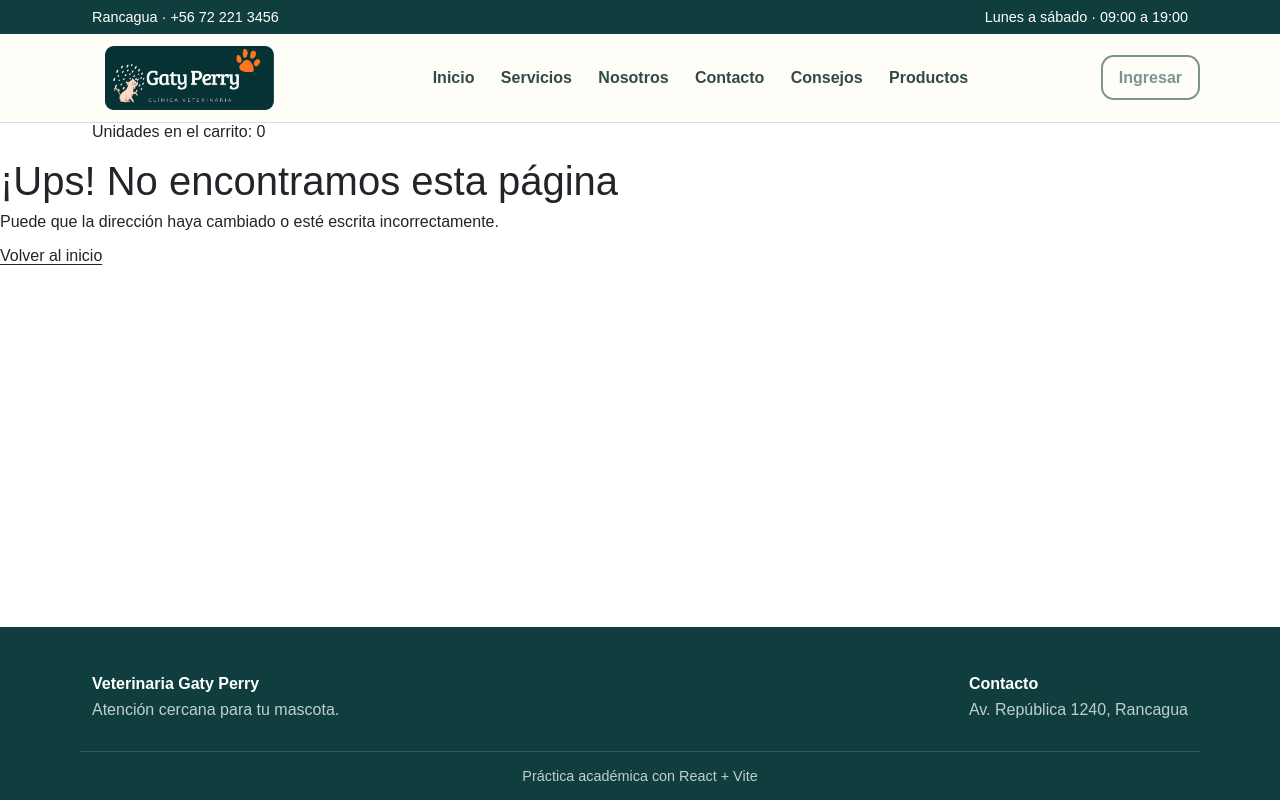
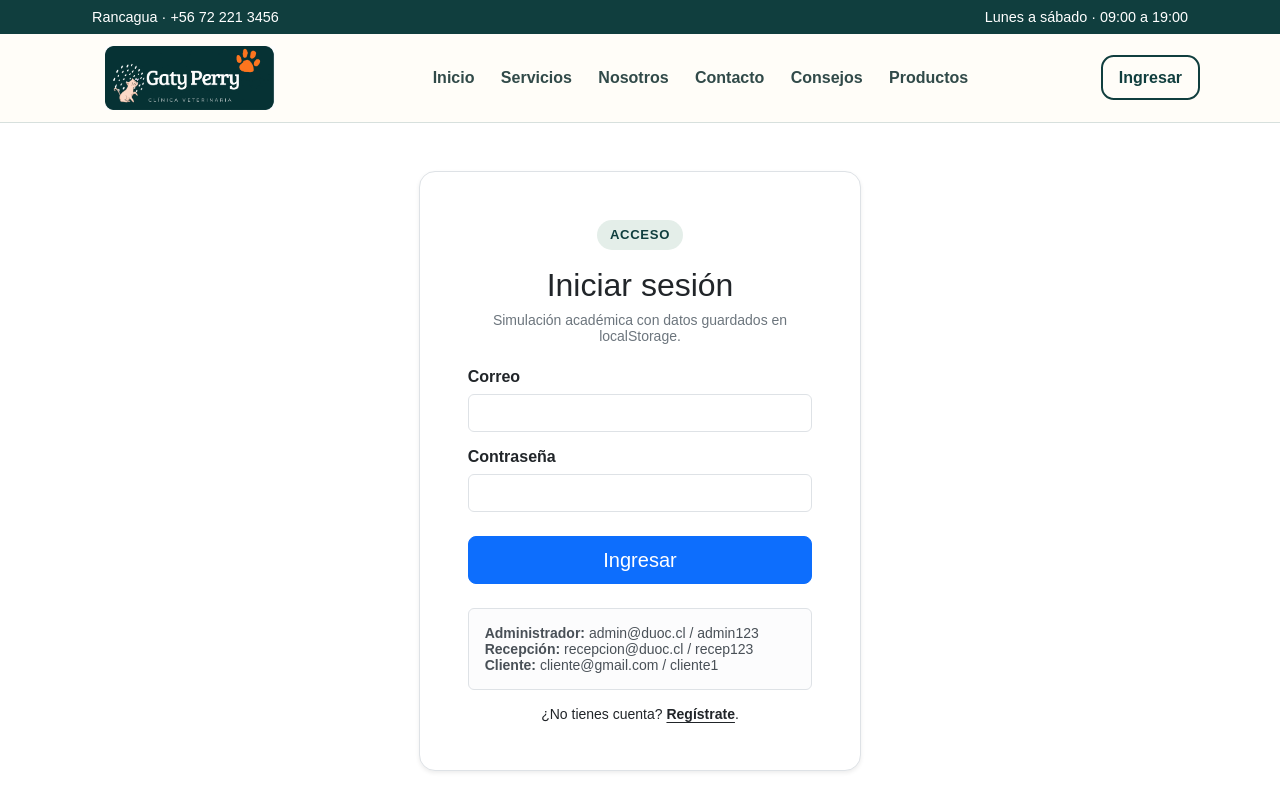
Before and after one commit to PatricioEspinozaG/VeterinariaGatyPerry, a React (Vite) app in the folder frontend-react/: page /login in a window 1280 px wide. Shown: the top 800 px of the page. Built offline with nearby package versions, Linux system fonts and the light colour scheme.

Commit message:
feat: migrar formulario de login y corregir navegacion en Header y App

```diff
--- a/frontend-react/src/App.jsx
+++ b/frontend-react/src/App.jsx
@@ -12,100 +12,27 @@ import Contacto from './pages/Contacto.jsx'
 import Consejos from './pages/Consejos.jsx'
 import NoEncontrado from './pages/NoEncontrado.jsx'
 import Productos from './pages/Productos.jsx'
-import { RegisterForm } from './components/RegisterForm.jsx'
+import {RegisterForm}from './components/RegisterForm.jsx'
+import LoginForm from './components/LoginForm.jsx'
 import './styles/app.css'
 
 function App() {
-  const [products, , productsError] = useLocalStorage(
-    STORAGE_KEYS.products,
-    initialProducts,
-  )
-  const [cart, setCart, cartError] = useLocalStorage(STORAGE_KEYS.cart, [])
-  const [users, , usersError] = useLocalStorage(
-    STORAGE_KEYS.users,
-    initialUsers,
-  )
-  const [session, setSession, sessionError] = useLocalStorage(
-    STORAGE_KEYS.session,
-    null,
-  )
-
-  const currentUser =
-    users.find((user) => user.id === session?.userId && user.active) ?? null
-  const validCart = Array.isArray(cart) ? cart : []
-  const cartQuantity = validCart.reduce(
-    (total, item) => total + item.quantity,
-    0,
-  )
-  const storageError =
-    productsError || cartError || usersError || sessionError
-
-  function handleAddToCart(product) {
-    const actual = products.find((item) => item.code === product.code)
-    if (!actual || actual.stock <= 0) {
-      return { ok: false, error: 'Producto agotado.' }
-    }
-
-    const alreadyAdded =
-      validCart.find((item) => item.code === actual.code)?.quantity ?? 0
-    if (alreadyAdded >= actual.stock) {
-      return { ok: false, error: 'No puedes superar el stock disponible.' }
-    }
-
-    setCart((current) => {
-      const existing = current.find((item) => item.code === actual.code)
-      return existing
-        ? current.map((item) =>
-            item.code === actual.code
-              ? { ...item, quantity: item.quantity + 1 }
-              : item,
-          )
-        : [...current, { code: actual.code, quantity: 1 }]
-    })
-
-    return { ok: true }
-  }
-
   return (
     <div className="app-shell">
-      <Header
-        currentUser={currentUser}
-        cartQuantity={cartQuantity}
-        onLogout={() => setSession(null)}
-      />
-
-      {storageError && (
-        <p className="container" role="alert">
-          No pudimos guardar los cambios en este navegador.
-        </p>
-      )}
-
+      <Header />
       <main>
-        <p className="container" role="status">
-          Unidades en el carrito: {cartQuantity}
-        </p>
-
         <Routes>
           <Route path="/" element={<Home />} />
           <Route path="/servicios" element={<Services />} />
           <Route path="/nosotros" element={<Nosotros />} />
           <Route path="/contacto" element={<Contacto />} />
           <Route path="/consejos" element={<Consejos />} />
-          <Route
-            path="/productos"
-            element={
-              <Productos
-                products={products}
-                cart={validCart}
-                onAddToCart={handleAddToCart}
-              />
-            }
-          />
-           <Route path="/registro" element={<RegisterForm />} />
+          <Route path="/productos" element={<Productos />} />
+          <Route path="/registro" element={<RegisterForm />} />
+          <Route path="/login" element={<LoginForm />} />
           <Route path="*" element={<NoEncontrado />} />
         </Routes>
       </main>
-
       <Footer />
     </div>
   )
--- a/frontend-react/src/components/Header.jsx
+++ b/frontend-react/src/components/Header.jsx
@@ -1,4 +1,4 @@
-import { NavLink} from 'react-router'
+import { NavLink, Link } from "react-router";
 import logo from '../assets/logo-nav.gif'
 
 function Header() {
@@ -43,14 +43,12 @@ function Header() {
             </NavLink>
           </nav>
 
-          <button
+          <Link
+            to="/login"
             className="button button-outline"
-            type="button"
-            disabled
-            title="Se habilitará en la práctica de sesión"
           >
             Ingresar
-          </button>
+          </Link>
         </div>
       </header>
     </>
--- /dev/null
+++ b/frontend-react/src/components/LoginForm.jsx
@@ -0,0 +1,167 @@
+import React, { useState } from 'react';
+import { useNavigate, Link } from "react-router";
+
+export default function LoginForm() {
+  const [formData, setFormData] = useState({
+    email: '',
+    password: ''
+  });
+  const [errors, setErrors] = useState({
+    email: '',
+    password: ''
+  });
+  const [mensaje, setMensaje] = useState({ type: '', text: '' });
+  const navigate = useNavigate();
+
+  // Expresión regular de correos permitidos de la entrega anterior
+  const emailRegex = /^[a-zA-Z0-9._%+-]+@(duoc\.cl|profesor\.duoc\.cl|gmail\.com)$/i;
+
+  const handleChange = (e) => {
+    const { id, value } = e.target;
+    setFormData((prev) => ({ ...prev, [id]: value }));
+    // Limpiar error del campo al escribir
+    if (errors[id]) {
+      setErrors((prev) => ({ ...prev, [id]: '' }));
+    }
+  };
+
+  const validate = () => {
+    let valid = true;
+    const newErrors = { email: '', password: '' };
+
+    // Validar correo
+    if (!formData.email || !emailRegex.test(formData.email)) {
+      newErrors.email = 'Ingresa un correo permitido.';
+      valid = false;
+    }
+
+    // Validar contraseña (entre 4 y 10 caracteres)
+    if (!formData.password || formData.password.length < 4 || formData.password.length > 10) {
+      newErrors.password = 'Debe tener entre 4 y 10 caracteres.';
+      valid = false;
+    }
+
+    setErrors(newErrors);
+    return valid;
+  };
+
+  const handleSubmit = (e) => {
+    e.preventDefault();
+    setMensaje({ type: '', text: '' });
+
+    if (!validate()) {
+      return;
+    }
+
+    // Lógica de simulación académica o consulta a usuarios guardados
+    const usuariosGuardados = JSON.parse(localStorage.getItem('usuarios')) || [];
+
+    // Usuarios por defecto si no existen en localStorage
+    const usuariosDefault = [
+      { email: 'admin@duoc.cl', password: 'admin123', rol: 'admin' },
+      { email: 'recepcion@duoc.cl', password: 'recep123', rol: 'recepcion' },
+      { email: 'cliente@gmail.com', password: 'cliente1', rol: 'cliente' }
+    ];
+
+    const todosLosUsuarios = [...usuariosDefault, ...usuariosGuardados];
+
+    const usuarioEncontrado = todosLosUsuarios.find(
+      (u) => u.email.toLowerCase() === formData.email.toLowerCase() && u.password === formData.password
+    );
+
+    if (usuarioEncontrado) {
+      // Guardar sesión activa en localStorage
+      localStorage.setItem('usuarioActivo', JSON.stringify(usuarioEncontrado));
+      setMensaje({ type: 'success', text: '¡Inicio de sesión exitoso! Redirigiendo...' });
+
+      setTimeout(() => {
+        navigate('/');
+      }, 1200);
+    } else {
+      setMensaje({ type: 'danger', text: 'Credenciales incorrectas. Inténtalo nuevamente.' });
+    }
+  };
+
+  return (
+    <main className="bg-cream">
+      <section className="section-space py-5">
+        <div className="container">
+          <div className="row justify-content-center">
+            <div className="col-md-7 col-lg-5">
+              <div className="form-card bg-white p-4 p-md-5 rounded-4 shadow-sm border">
+
+                {/* Encabezado */}
+                <div className="text-center mb-4">
+                  <span className="eyebrow">Acceso</span>
+                  <h1 className="h2 mt-3">Iniciar sesión</h1>
+                  <p className="text-secondary small">
+                    Simulación académica con datos guardados en localStorage.
+                  </p>
+                </div>
+
+                {/* Mensaje de estado (Exitoso / Error credenciales) */}
+                {mensaje.text && (
+                  <div className={`alert alert-${mensaje.type} py-2 fs-6 text-center mb-3`} role="alert">
+                    {mensaje.text}
+                  </div>
+                )}
+
+                {/* Formulario de Login */}
+                <form id="formLogin" onSubmit={handleSubmit} noValidate>
+
+                  {/* Correo */}
+                  <div className="mb-3 text-start">
+                    <label htmlFor="email" className="form-label fw-semibold">Correo</label>
+                    <input
+                      id="email"
+                      type="email"
+                      className={`form-control ${errors.email ? 'is-invalid' : ''}`}
+                      value={formData.email}
+                      onChange={handleChange}
+                    />
+                    {errors.email && (
+                      <div className="invalid-feedback d-block">{errors.email}</div>
+                    )}
+                  </div>
+
+                  {/* Contraseña */}
+                  <div className="mb-4 text-start">
+                    <label htmlFor="password" className="form-label fw-semibold">Contraseña</label>
+                    <input
+                      id="password"
+                      type="password"
+                      className={`form-control ${errors.password ? 'is-invalid' : ''}`}
+                      value={formData.password}
+                      onChange={handleChange}
+                    />
+                    {errors.password && (
+                      <div className="invalid-feedback d-block">{errors.password}</div>
+                    )}
+                  </div>
+
+                  {/* Botón Ingresar */}
+                  <button className="btn btn-primary btn-lg w-100" type="submit">
+                    Ingresar
+                  </button>
+                </form>
+
+                {/* Caja Informativa con Datos de Demostración */}
+                <div className="alert alert-light border mt-4 small text-start">
+                  <strong>Administrador:</strong> admin@duoc.cl / admin123<br />
+                  <strong>Recepción:</strong> recepcion@duoc.cl / recep123<br />
+                  <strong>Cliente:</strong> cliente@gmail.com / cliente1
+                </div>
+
+                {/* Enlace a Registro */}
+                <p className="text-center mb-0 mt-3 small">
+                  ¿No tienes cuenta? <Link to="/registro" className="fw-semibold">Regístrate</Link>.
+                </p>
+
+              </div>
+            </div>
+          </div>
+        </div>
+      </section>
+    </main>
+  );
+}
```
Lines whose indentation alone changed are shown as unchanged.
